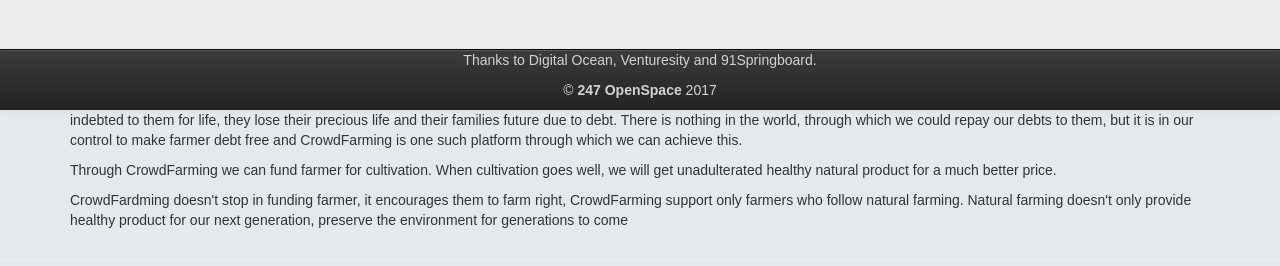
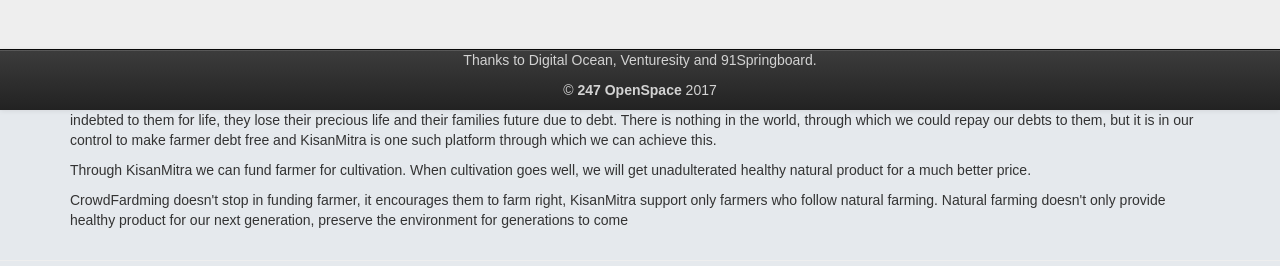
Before and after one commit to CrowdFarming/KisanMitra, a website: page static/index.html in a window 1280 px wide. Shown: the part 690-956 px from the top of the page. Drawn offline with Linux system fonts and the light colour scheme; some packages are replaced by stand-ins of ours.

Commit message:
Update name

```diff
--- a/app.js
+++ b/app.js
@@ -190,7 +190,8 @@ function user_logout(req, res) {
 
     remove_cookie(cookie);
 
-    res.redirect("http://crowdfarming-bgames.rhcloud.com");
+    //res.redirect("http://crowdfarming-bgames.rhcloud.com");
+    res.redirect("http://139.59.23.144/");
 }
 
 function get_projects(req, res) {
--- a/static/index.html
+++ b/static/index.html
@@ -118,16 +118,16 @@
             <div class="row">
                 <div class="col-md-12">
                     <p>
-                        CrowdFarming is a crowdfunding platform, started to help farmers and encourage natural farming. Every year atleast one farmer
+                        KisanMitra is a crowdfunding platform, started to help farmers and encourage natural farming. Every year atleast one farmer
                         suicides due to debt related problems, when we are indebted to them for life, they lose their precious
                         life and their families future due to debt. There is nothing in the world, through which we could
-                        repay our debts to them, but it is in our control to make farmer debt free and CrowdFarming is one
+                        repay our debts to them, but it is in our control to make farmer debt free and KisanMitra is one
                         such platform through which we can achieve this.
                     </p>
-                    <p> Through CrowdFarming we can fund farmer for cultivation. When cultivation goes well, we will get unadulterated
+                    <p> Through KisanMitra we can fund farmer for cultivation. When cultivation goes well, we will get unadulterated
                         healthy natural product for a much better price.</p>
                     <p>
-                        CrowdFardming doesn't stop in funding farmer, it encourages them to farm right, CrowdFarming support only farmers who follow
+                        CrowdFardming doesn't stop in funding farmer, it encourages them to farm right, KisanMitra support only farmers who follow
                         natural farming. Natural farming doesn't only provide healthy product for our next generation, preserve
                         the environment for generations to come
                     </p>
```
